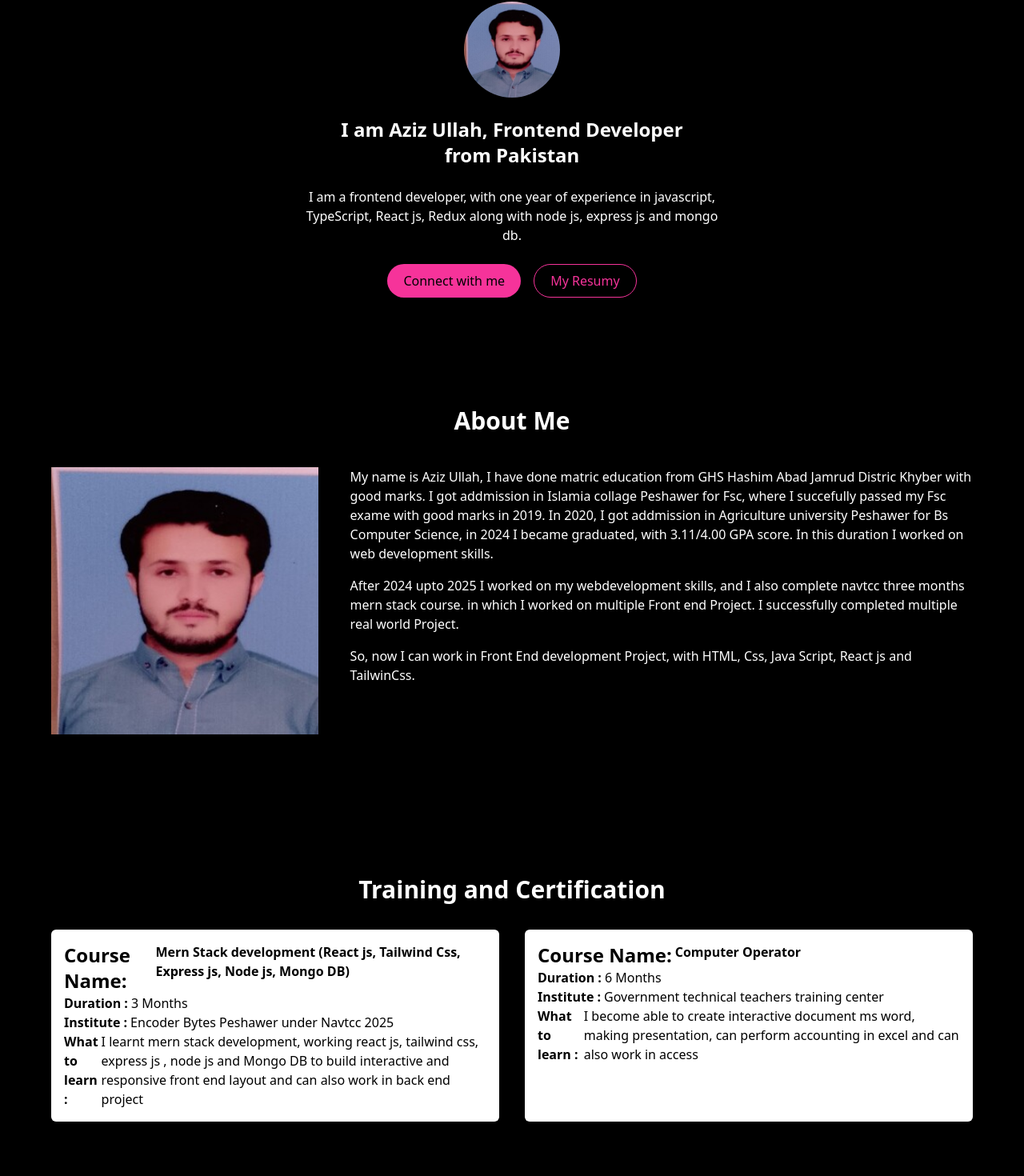
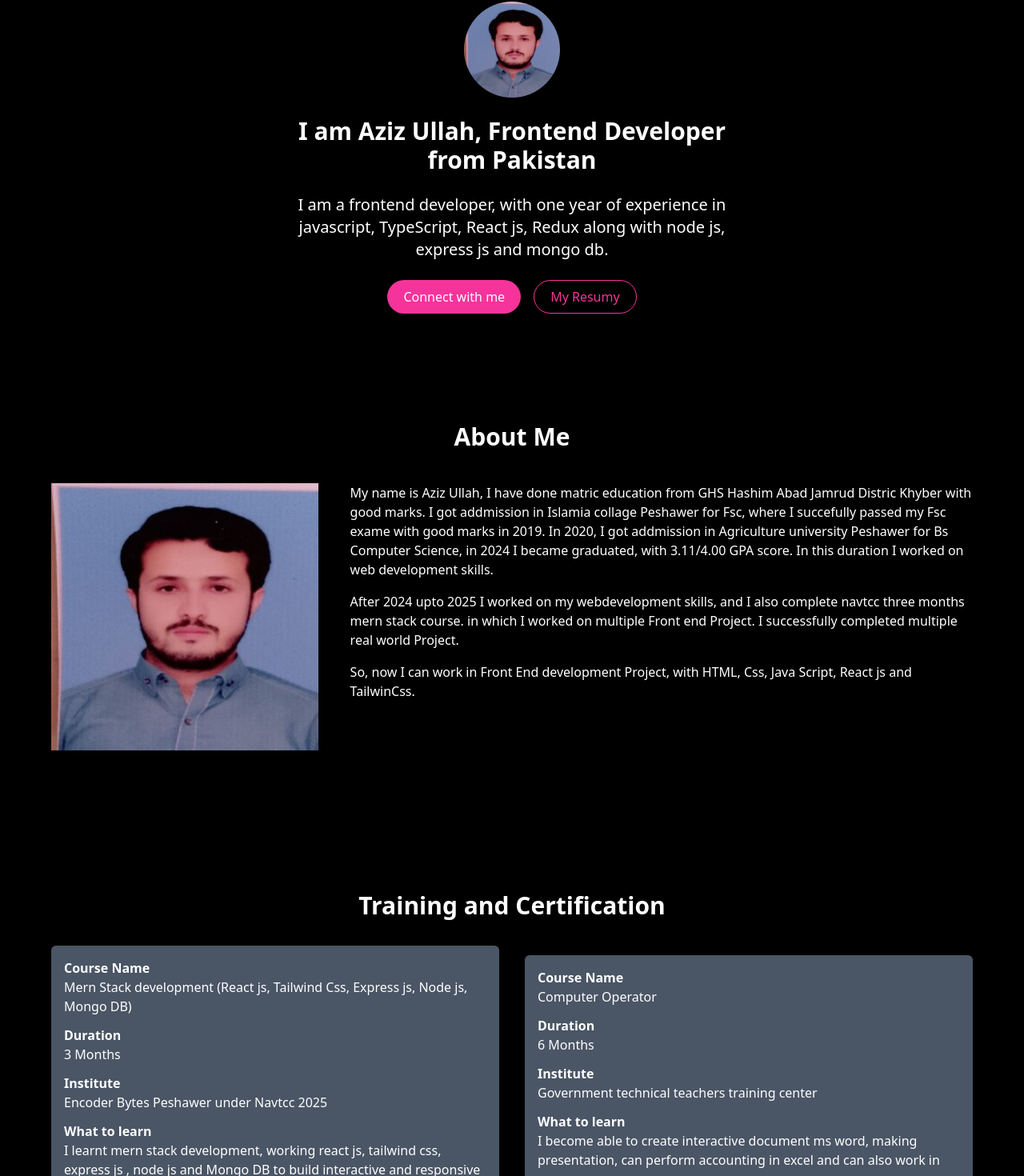
Before and after one commit to khan-afridi515/AzizPortFolio, a React (Vite) app: page / in a window 1280 px wide. Shown: the part 152-1622 px from the top of the page at 80% size. Built offline with nearby package versions, Linux system fonts and the light colour scheme.

Commit message:
training section

```diff
--- a/src/About/AboutMe.jsx
+++ b/src/About/AboutMe.jsx
@@ -5,11 +5,11 @@ const AboutMe = () => {
     <div className='py-14 px-16 bg-black'>
 
        <h1 className='text-center text-white text-3xl font-bold'>About Me</h1>
-      <div className='flex gap-10 w-[100%] py-10'>
-        <div className='w-[30%]'>
+      <div className='flex md:flex-row flex-col md:justify-start justify-center md:items-start items-center gap-10 w-[100%] py-10'>
+        <div className='md:w-[30%] w-[70%]'>
             <img src="images/Aziz.jpg" className='w-full'></img>
         </div>
-        <div className='w-[70%] text-white'>
+        <div className='md:w-[70%] w-[90%] text-white'>
             <p>
                 My name is Aziz Ullah, I have done matric education from GHS Hashim Abad Jamrud Distric Khyber with good marks.
                 I got addmission in Islamia collage Peshawer for Fsc, where I succefully passed my Fsc exame with good marks in 2019.
--- a/src/Training/Train.jsx
+++ b/src/Training/Train.jsx
@@ -18,28 +18,28 @@ const Train = () => {
   return (
     <div className='px-16 py-20 bg-black'>
         <h1 className='text-center text-white text-3xl font-bold'>Training and Certification</h1>
-      <div className='w-full flex gap-8 my-8'>
+      <div className='w-full flex md:flex-row md-justify-start justify-center items-center flex-col gap-8 my-8'>
           {
             element.map((item)=>{
                 return(
-                    <div className='p-4 bg-white rounded-md w-[50%]'>
-                        <div className='flex gap-1'>
-                        <h3 className='text-2xl font-bold'>Course Name: </h3>
-                        <h3 className=' font-bold'>{item.course}</h3>
+                    <div className='p-4 bg-gray-600 rounded-md md:w-[50%] w-[90%] flex flex-col gap-3 text-white'>
+                        <div className='flex flex-col w-full'>
+                        <h3 className='font-bold'>Course Name  </h3>
+                        <h3 className=''>{item.course}</h3>
                         </div>
 
-                        <div className='flex gap-1'>
-                        <label className='font-bold'>Duration :</label>
+                        <div className='flex flex-col'>
+                        <label className='font-bold'>Duration </label>
                         <p>{item.duration}</p>
                         </div>
 
-                        <div className='flex gap-1'>
-                        <label className='font-bold'>Institute :</label>
+                        <div className='flex flex-col'>
+                        <label className='font-bold'>Institute </label>
                         <p>{item.Institute}</p>
                         </div>
 
-                        <div className='flex gap-1'>
-                        <label className='font-bold'>What to learn :</label>
+                        <div className='flex flex-col'>
+                        <label className='font-bold inline w-50'>What to learn </label>
                         <p>{item.learn}</p>
                         </div>
                     </div>
--- a/src/hero/hero.jsx
+++ b/src/hero/hero.jsx
@@ -6,13 +6,13 @@ const Hero = () => {
       <div className='w-30'>
         <img src="images/Aziz.jpg" className='w-[100%] rounded-full'></img>
       </div>
-      <div className='sm:w-120 w-90'>
-        <h1 className='text-2xl font-bold text-white w-[100%] text-center'>I am Aziz Ullah, Frontend Developer from Pakistan</h1>
+      <div className='sm:w-150 w-110'>
+        <h1 className='text-3xl font-bold text-white w-[100%] text-center'>I am Aziz Ullah, Frontend Developer from Pakistan</h1>
 
       </div>
-      <div className='sm:w-135 w-90'><p className='text-white w-[100%] text-center'>I am a frontend developer, with one year of experience in javascript, TypeScript, React js, Redux along with node js, express js and mongo db.</p></div>
+      <div className='sm:w-150 w-110'><p className='text-white w-[100%] text-center text-xl'>I am a frontend developer, with one year of experience in javascript, TypeScript, React js, Redux along with node js, express js and mongo db.</p></div>
       <div className='flex gap-4'>
-        <button type="button" className='px-5 py-2 text-whtie bg-pink-500 rounded-full '>Connect with me</button>
+        <button type="button" className='px-5 py-2 text-white bg-pink-500 rounded-full '>Connect with me</button>
         <button type="button" className='border border-pink-500 px-5 py-2 text-pink-500 rounded-full'>My Resumy</button>
       </div>
     </div>
--- a/src/navbar/nav.jsx
+++ b/src/navbar/nav.jsx
@@ -25,7 +25,7 @@ const Nav = () => {
              <h1 className='text-2xl font-bold text-white'>Aziz Ullah</h1>
         </div>
         <div className='md:block hidden'>
-            <ul className='flex lg:gap-5 gap-3 justify-center items-center mt-2 text-white font-bold'>
+            <ul className='flex lg:gap-5 gap-3 justify-center items-center mt-2 text-white font-bold text-xl'>
                 <li className='hover:text-xl hover:text-pink-500 hover:font-bold transition duration-400 ease-in-out'>Home</li>
                 <li>About</li>
                 <li>Education</li>
```
